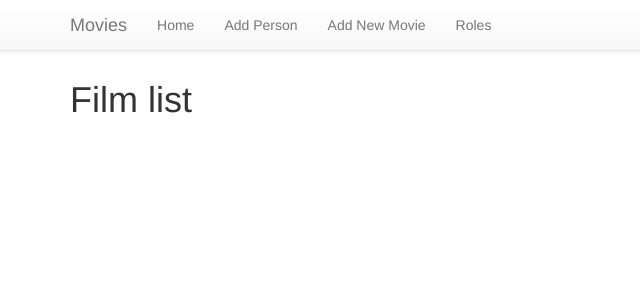
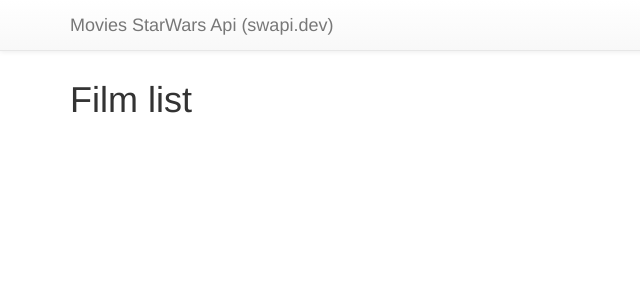
Before and after one commit to ricaza81/moviesapp, a Symfony app: template templates/film/index.html.twig in a window 1280 px wide. Shown: the top 300 px of the page, without its empty margins (0-640 px from the left). Run offline with Twig, Linux system fonts and the light colour scheme; the template is opened without the code that fills it, so the values that code supplies are empty; some libraries are stand-ins or nearby versions.

Commit message:
columns-home

```diff
--- a/templates/base.html.twig
+++ b/templates/base.html.twig
@@ -33,14 +33,14 @@
             <span class="icon-bar"></span>
             <span class="icon-bar"></span>
           </button>
-          <a class="navbar-brand" href="/symfonymovies/public">Movies</a>
+          <a class="navbar-brand" href="/symfonymovies/public">Movies StarWars Api (swapi.dev)</a>
         </div>
         <div id="navbar" class="collapse navbar-collapse">
           <ul class="nav navbar-nav">
-            <li><a href="/">Home</a></li>
+           <!-- <li><a href="/">Home</a></li>
             <li><a href="">Add Person</a></li>
             <li><a href="">Add New Movie</a></li>
-             <li><a href="">Roles</a></li>
+             <li><a href="">Roles</a></li>-->
 
           </ul>
         </div><!--/.nav-collapse -->
```
